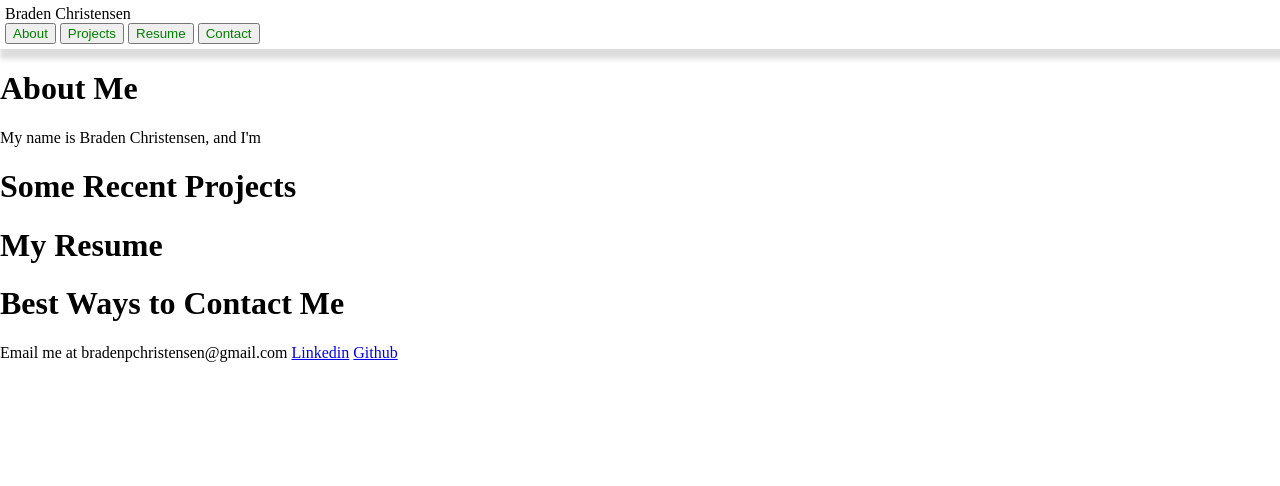
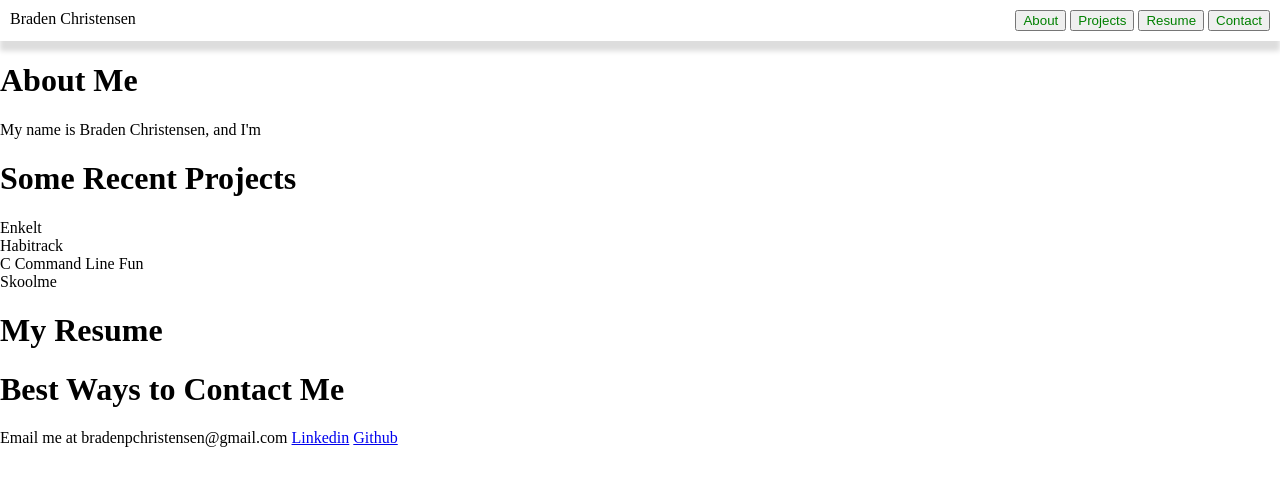
Before and after one commit to TheGreengo/Me-Site, a plain HTML site: page index.html in a window 1280 px wide. Drawn offline with Linux system fonts and the light colour scheme.

Commit message:
little stuff

```diff
--- a/index.html
+++ b/index.html
@@ -26,6 +26,20 @@
     </div>
     <div>
         <h1>Some Recent Projects</h1>
+        <div class="proj-hold">
+            <div class="hold">
+                Enkelt
+            </div>
+            <div class="hold">
+                Habitrack
+            </div>
+            <div class="hold">
+                C Command Line Fun
+            </div>
+            <div class="hold">
+                Skoolme
+            </div>
+        </div>
     </div>
     <div>
         <h1>My Resume</h1>
--- a/styles.css
+++ b/styles.css
@@ -7,8 +7,10 @@ button {
 }
 
 menu {
-    width: 100%;
     margin: 0px;
-    padding: 5px;
+    padding: 10px;
     box-shadow: #dddddd 0px 10px 5px;
+    display: flex;
+    flex-direction: row;
+    justify-content: space-between;
 }
```
